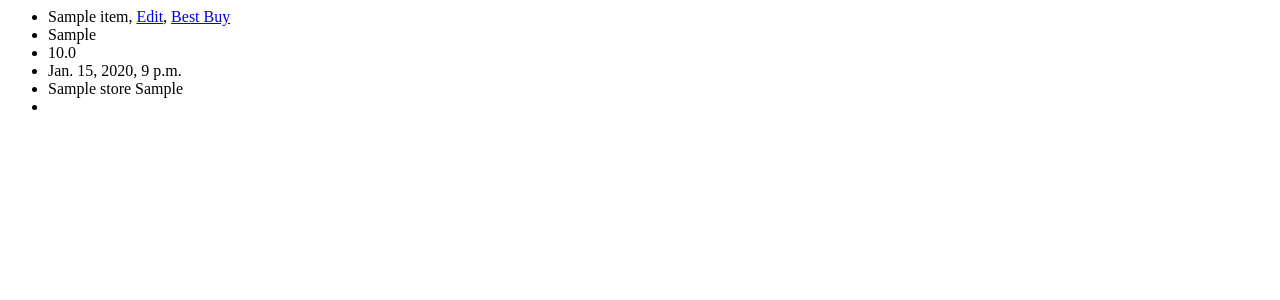
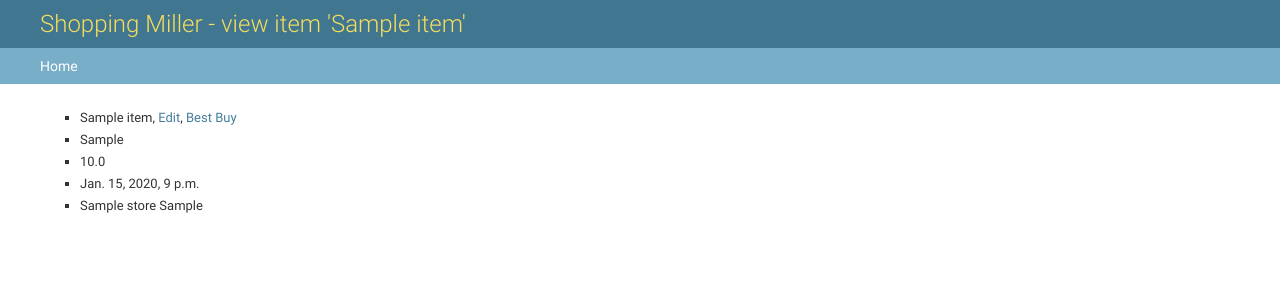
Before and after one commit to oehm-smith/Miller-One, a Django app: page /reports/item/1/ in a window 1280 px wide. Shown: the top 300 px of the page. Run offline with Django 3.2, Linux system fonts and the light colour scheme; tables that the repository leaves empty hold one stand-in row (values such as "Sample post").

Commit message:
Fixed up pages to use Templates so looks slicker.
TODO:
1. Fix breadcrumbs
2. Fix redirect or similar so that when, for example you go to 'reports/item' (instead of 'reports/item/1' for example.  This is quite easy to do directly in the address bar).  I expect there must be a catch-all url to do a noop or redirect.
3. And or course improve application functionality.

```diff
--- a/Miller/settings.py
+++ b/Miller/settings.py
@@ -111,7 +111,7 @@ TEMPLATE_DIRS = (
     # Put strings here, like "/home/html/django_templates" or "C:/www/django/templates".
     # Always use forward slashes, even on Windows.
     # Don't forget to use absolute paths, not relative paths.
-    PROJECT_PATH + '/templates/'
+    PROJECT_PATH + '/templates/',
 )
 
 INSTALLED_APPS = (
--- a/Miller/templates/shopping/itemdetail.html
+++ b/Miller/templates/shopping/itemdetail.html
@@ -1,3 +1,12 @@
+{% extends "admin/base_site.html" %}
+
+{% load i18n %}
+{% block title %}Shopping Miller - view item {{item.name}}{% endblock %}
+{% block branding %}
+<h1 id="site-name">{% trans "Shopping Miller - view item '"%}{{item.name}}'</h1>
+{% endblock %}
+
+{% block content %}
 	{% if item %}
 	    <ul>
 	        <li>{{ item.name }}, <a href="/shopping/Shopping/item/{{ item.id }}/">Edit</a>, <a href="/shopping/bestbuy/{{ item.id }}">Best Buy</a></li>
@@ -5,8 +14,8 @@
 	        <li>{{ item.cost }}</li>
 	        <li>{{ item.datebought }}</li>
 	        <li>{{ item.store }}</li>
-        <li></li>
 	    </ul>
 	{% else %}
 	    <p>No such shopping item to show.</p>
 	{% endif %}
+{% endblock %}
--- a/Miller/urls.py
+++ b/Miller/urls.py
@@ -1,6 +1,7 @@
 from django.conf.urls import patterns, include, url
 
 from django.contrib import admin
+
 admin.autodiscover()
 
 urlpatterns = patterns('',
@@ -10,7 +11,7 @@ urlpatterns = patterns('',
 
 urlpatterns += patterns('',
     # Uncomment the admin/doc line below to enable admin documentation:
-    #url(r'^admin/doc/', include('django.contrib.admindocs.urls')),
+    url(r'^admin/doc/', include('django.contrib.admindocs.urls')),
 
     # Uncomment the next line to enable the admin:
     url(r'^shopping/', include(admin.site.urls)),
--- a/Shopping/urls.py
+++ b/Shopping/urls.py
@@ -1,8 +1,12 @@
 from django.conf.urls import patterns, include, url
 
+from Shopping.views import ItemList
 
 urlpatterns = patterns('Shopping',
-    url(r'^$', 'views.index', name='index'),
+    url(r'^$', ItemList.as_view(), name='ItemList'),#'views.index'
+#            url(r'^reports/items', ),
+
     url(r'^add/$', 'views.add', name='add'),
     url(r'^item/(?P<item_id>\d+)/$', 'views.item', name='item'),
+    url(r'^item/(item/)+$', ItemList.as_view(), name='ItemList')    # ha ha!
 )
--- a/Shopping/views.py
+++ b/Shopping/views.py
@@ -1,6 +1,7 @@
 from django.http import HttpResponse
 from django.shortcuts import render_to_response, get_object_or_404
 from django.http import Http404
+from django.views.generic import ListView
 
 from Shopping.models import Item
 from Shopping.models import Store
@@ -15,3 +16,7 @@ def add(request):
 def item(request, item_id):
     i = get_object_or_404(Item, pk=item_id)
     return render_to_response('shopping/itemdetail.html', {'item': i})
+
+class ItemList(ListView):
+    model = Item
+    template_name = "shopping/item_list.html"
```
Also changed, not shown: 1 other file. Lines whose indentation alone changed are shown as unchanged.
